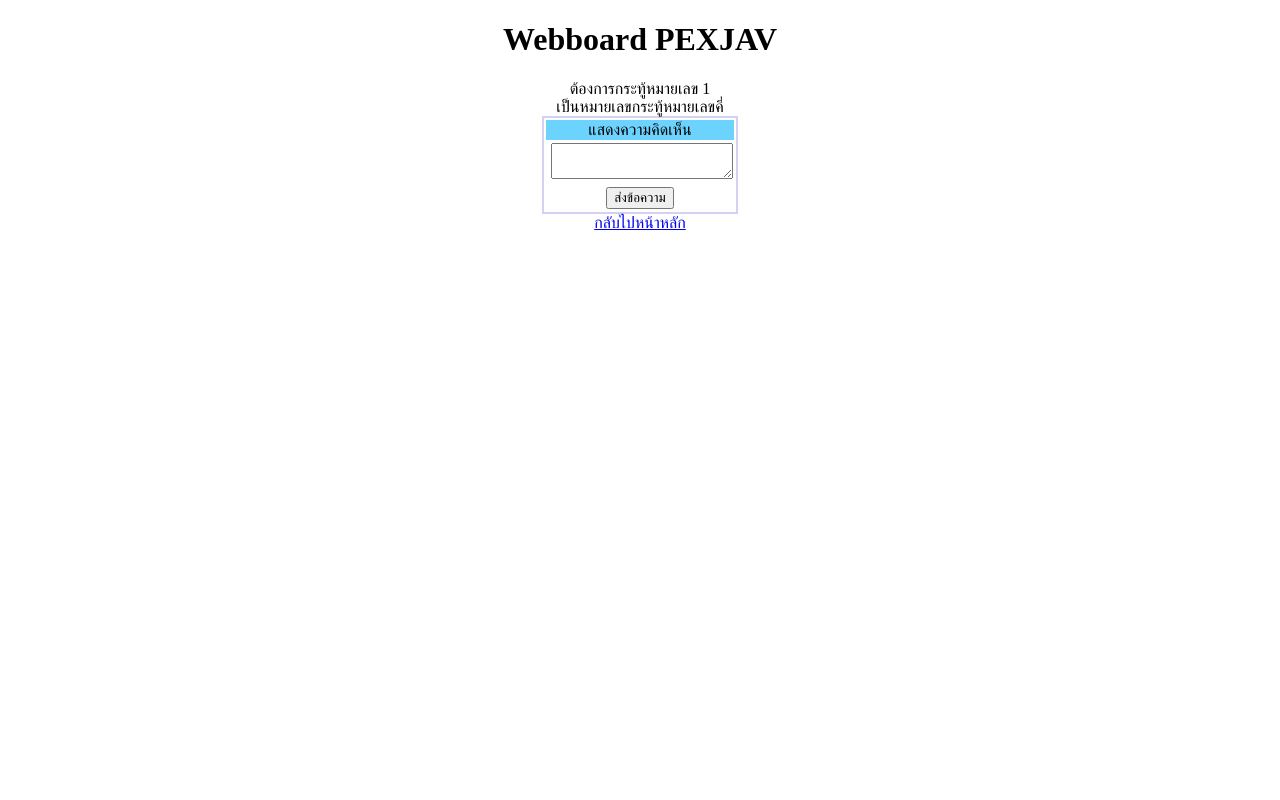
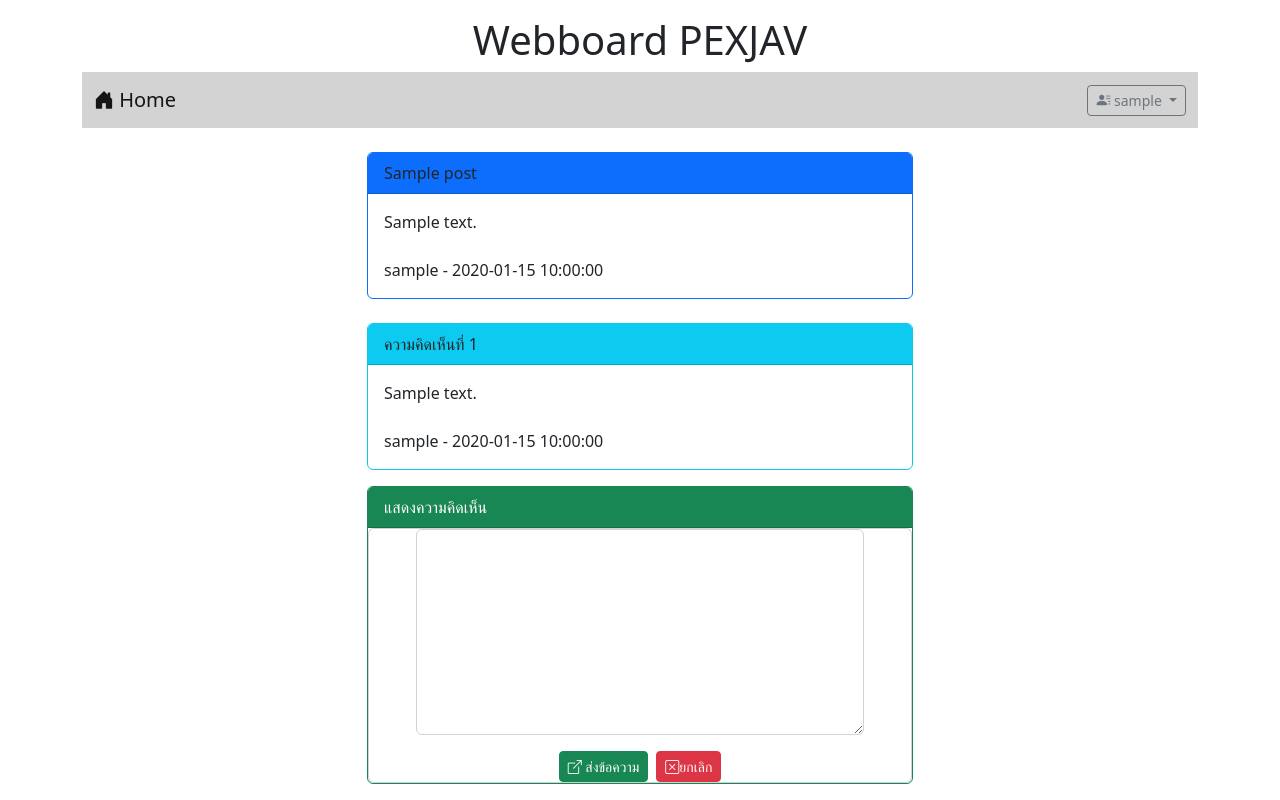
Before and after one commit to PEXXVIII/Webboard_ECT_PEX, a PHP site: page /post.php?id=1 in a window 1280 px wide. Run offline with PHP 8.4, Linux system fonts and the light colour scheme; the visitor is signed in with stand-in values (Sample User, id 1); tables that the repository leaves empty hold one stand-in row (values such as "Sample post").

Commit message:
work 10
work 10

```diff
--- a/index.php
+++ b/index.php
@@ -38,7 +38,7 @@ session_start();
       charset=utf8","root","");
       $sql="SELECT * FROM category";
       foreach($conn->query($sql) as $row){
-        echo"<li>< class=dropdown-item href=#>$row[name]></a></li>";
+        echo"<li><a class='dropdown-item'>$row[name]</a></li>";
       }
       $conn=null;
     ?>
--- a/post.php
+++ b/post.php
@@ -1,33 +1,99 @@
+<?php
+session_start();
+?>
 <!DOCTYPE html>
 <html lang="en">
 <head>
     <meta charset="UTF-8">
     <meta name="viewport" content="width=device-width, initial-scale=1.0">
+    <link href="https://cdn.jsdelivr.net/npm/bootstrap@5.2.3/dist/css/bootstrap.min.css" rel="stylesheet"
+        integrity="sha384-rbsA2VBKQhggwzxH7pPCaAqO46MgnOM80zW1RWuH61DGLwZJEdK2Kadq2F9CUG65" crossorigin="anonymous">
+    <link rel="stylesheet" href="https://cdn.jsdelivr.net/npm/bootstrap-icons@1.11.3/font/bootstrap-icons.min.css">
+    <script src="https://cdn.jsdelivr.net/npm/bootstrap@5.3.2/dist/js/bootstrap.bundle.min.js"
+        integrity="sha384-C6RzsynM9kWDrMNeT87bh95OGNyZPhcTNXj1NW7RuBCsyN/o0jlpcV8Qyq46cDfL"
+        crossorigin="anonymous"></script>
     <title>Document</title>
 </head>
-<header>
-    <H1>Webboard PEXJAV</H1>
-</header>
-<body  style="text-align: center;">
-    <?php
-    $id = $_GET['id'];
-    if($id % 2 == 0){
-        echo "ต้องการกระทู้หมายเลข $id <br>";
-        echo "เป็นหมายเลขกระทู้หมายเลขคู่";
-    }else {
-        echo "ต้องการกระทู้หมายเลข $id <br>";
-        echo "เป็นหมายเลขกระทู้หมายเลขคี่";
-    }
-    ?>
-    <form>
-    <table style="border: 2px solid #D4D2F2; width: auto;" align="center">
-            <tr><td colspan="2" style="background-color: #6CD2FE;">แสดงความคิดเห็น</td></tr>
 
-            <tr><td></td><td><textarea type="text" name="text" size="30" required></textarea></td></tr>
-            <tr><td colspan="2" align="center"><input type="submit" value="ส่งข้อความ"></td></tr>
-        </table>
-    </form>
-    <a href="index.php">กลับไปหน้าหลัก</a>
+<body >
+    <div class="container-lg">
+        <h1 style="text-align:center;" class="mt-3">Webboard PEXJAV</h1>
+        <?php include "nav.php" ?>
+        <diV class="row mt-4">
+            <div class="col-lg-3 col-md-2 col-ms-1"></div>
+            <div class="col-lg-6 col-md-8 col-ms-10">
+
+                    <?php
+                    $conn=new PDO("mysql:host=localhost;dbname=webboard;charset=utf8","root","");
+                    $sql="SELECT post.title,post.content,post.post_date,user.login
+                    FROM post INNER JOIN user ON
+                    (post.user_id=user.id) WHERE post.id=$_GET[id]";
+                    $result=$conn->query($sql);
+                    while($row=$result->fetch()){
+
+                        echo "<diV class='card border-primary'>";
+                        echo "<div class='card-header bg-primary text-whit'>$row[0]</div>";
+                        echo "<div class='card-body'>$row[1]<br><br>$row[3] - $row[2]</div>";
+                        echo "</div><br>";
+
+
+                    };
+
+
+                     $sql1="SELECT comment.content,comment.post_date,user.login
+                    FROM comment INNER JOIN user ON
+                    (comment.user_id=user.id) WHERE comment.post_id=$_GET[id]";
+                    $result=$conn->query($sql1);
+                    $i=1;
+                    while($row=$result->fetch()){
+
+                        echo "<diV class='card border-info'>";
+                        echo "<div class='card-header bg-info text-whit'>ความคิดเห็นที่ $i</div>";
+                        echo "<div class='card-body'>$row[0]<br><br>$row[2] - $row[1]</div>";
+                        echo "</div>";
+                        $i=$i+1;
+                    };
+
+
+                    ?>
+
+                <?php if (isset($_SESSION['id'])){ ?>
+
+                <div class="card border-success mt-3">
+                <div class="card-header bg-success text-white">
+                    แสดงความคิดเห็น</div>
+                    <div class="card body">
+                        <form action="post_save.php" method="post">
+                            <input type="hidden" name="post_id"
+                            value="<?= $_GET['id'];?>">
+                            <div class="row mb-3 justify-content-center">
+                                <diV class="col-lg-10">
+                                    <textarea name="comment" rows="8"
+                                    class="form-control" required></textarea>
+                                </diV>
+                            </div>
+                            <div class="row">
+                                <div class="col-lg-12 d-flex justify-content-center">
+                                    <button type="submit" class="btn btn-success btn-sm text-white">
+                                        <i class="bi bi-box-arrow-up-right"></i> ส่งข้อความ
+                                    </button>
+                                    <button type="reset" class="btn btn-danger btn-sm ms-2">
+                                        <i class="bi bi-x-square"></i>ยกเลิก</button>
+
+
+                                </div>
+                            </div>
+
+                        </form>
+                        </diV>
+                    </div>
+                    <?php }?>
+                </div>
+            </div>
+            <div class="col-lg-3 col-md-2 col-sm-1"></div>
+        </diV>
+    </div>
+
 
 </body>
 </html>
```
Also changed, not shown: post_save.php (added, +12 -0 lines), test.html (added, +21 -0 lines).
